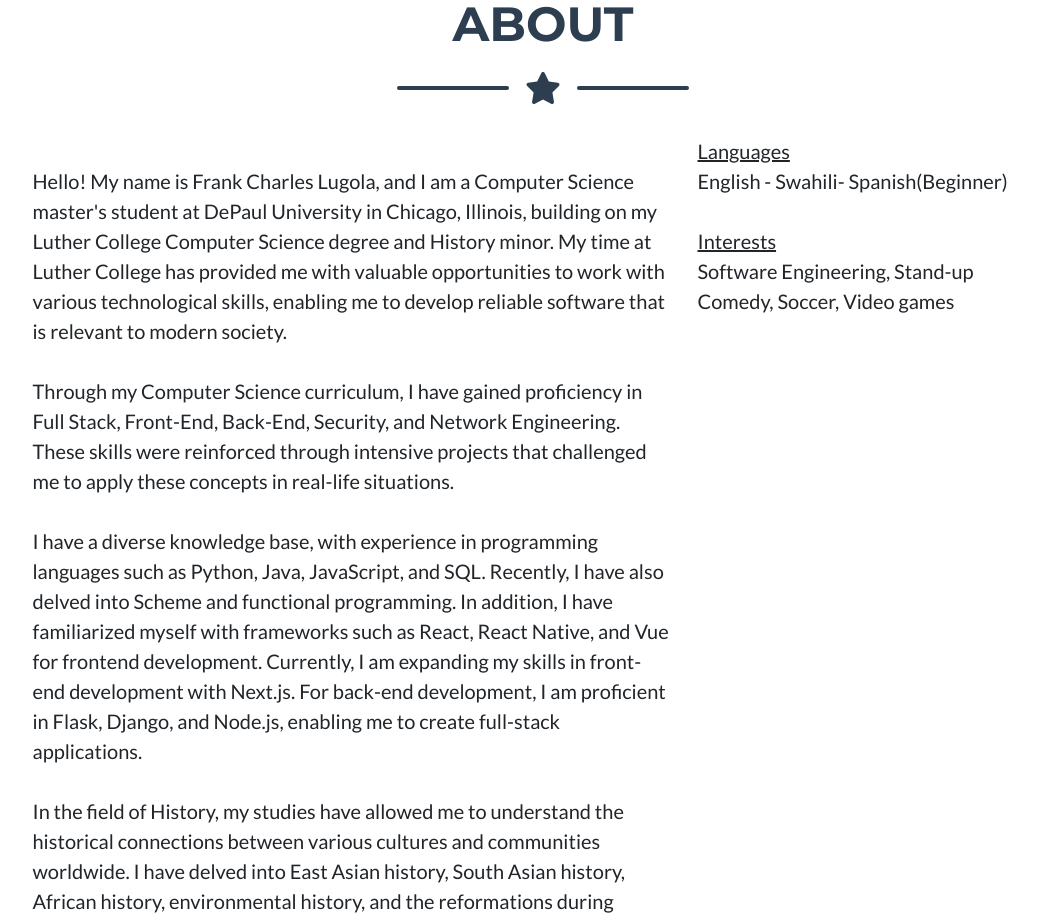
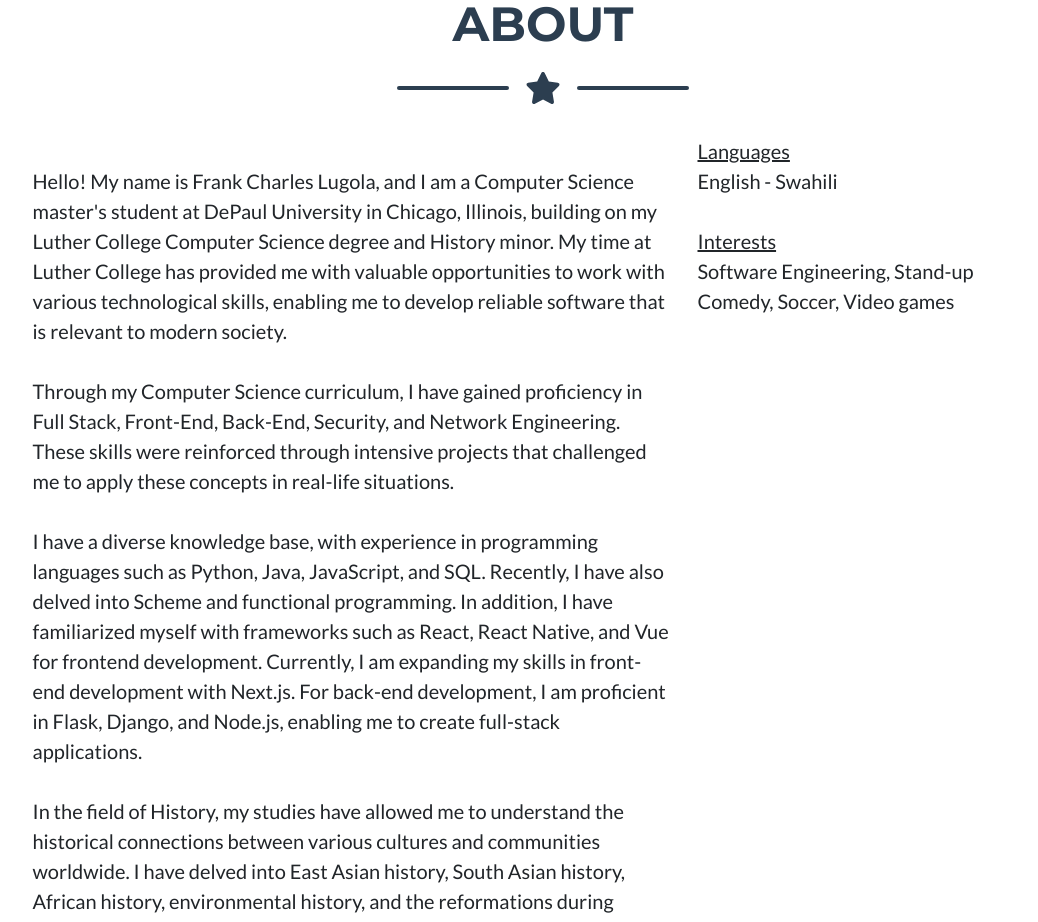
Before and after one commit to Lugofr01/portfolio, a plain HTML site: page index.html in a window 1280 px wide. Shown: the part 860-1782 px from the top of the page, without its empty margins (97-1135 px from the left). Drawn offline with nearby package versions, Linux system fonts and the light colour scheme.

Commit message:
Update index.html
Language

```diff
--- a/index.html
+++ b/index.html
@@ -165,7 +165,7 @@
                         <p class="lead">
                             <u>Languages</u>
                             <br />
-                            English - Swahili- Spanish(Beginner)<br />
+                            English - Swahili <br />
                             <br />
                             <u>Interests</u><br />
                             Software Engineering, Stand-up Comedy, Soccer, Video
```
